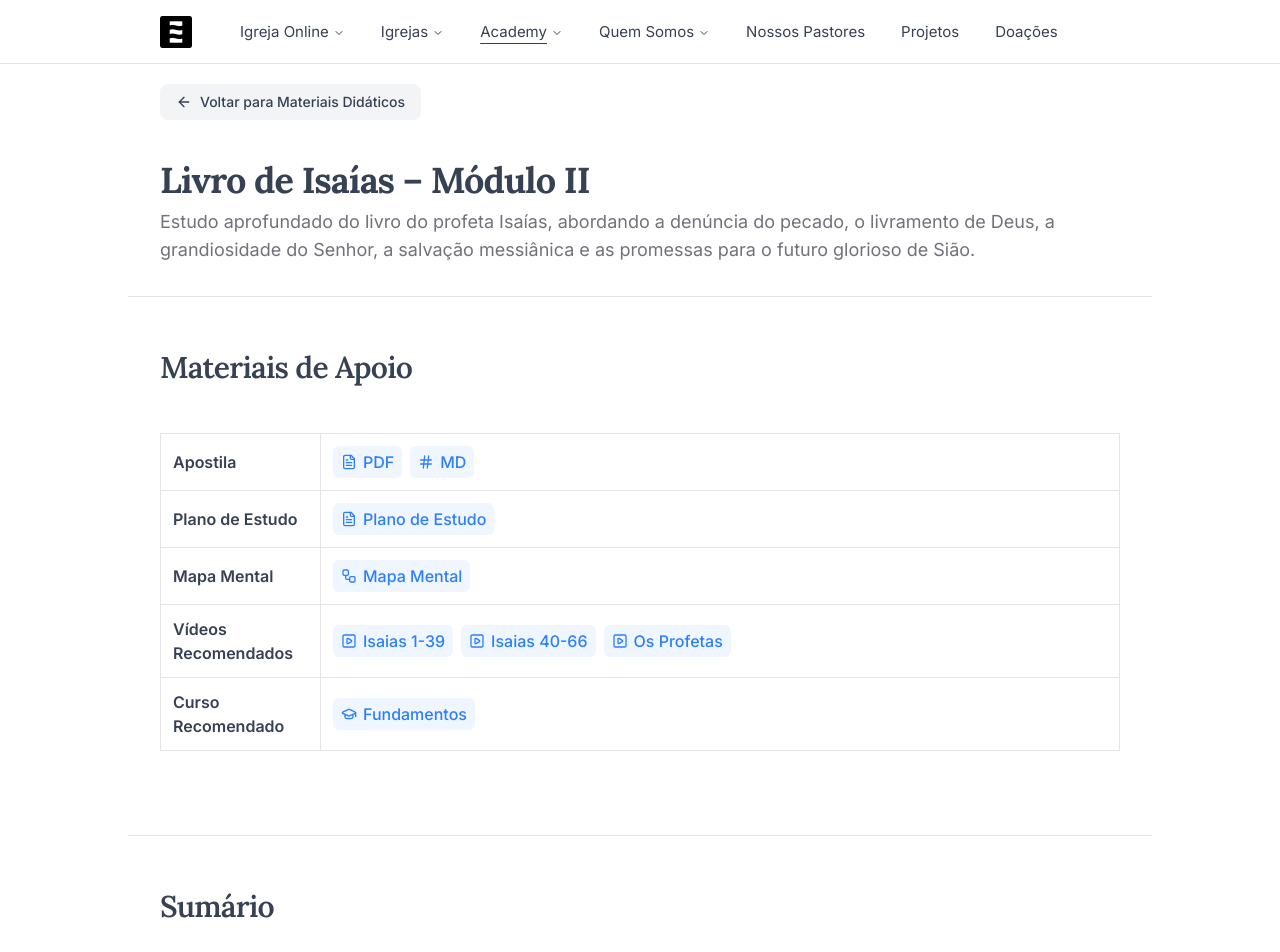
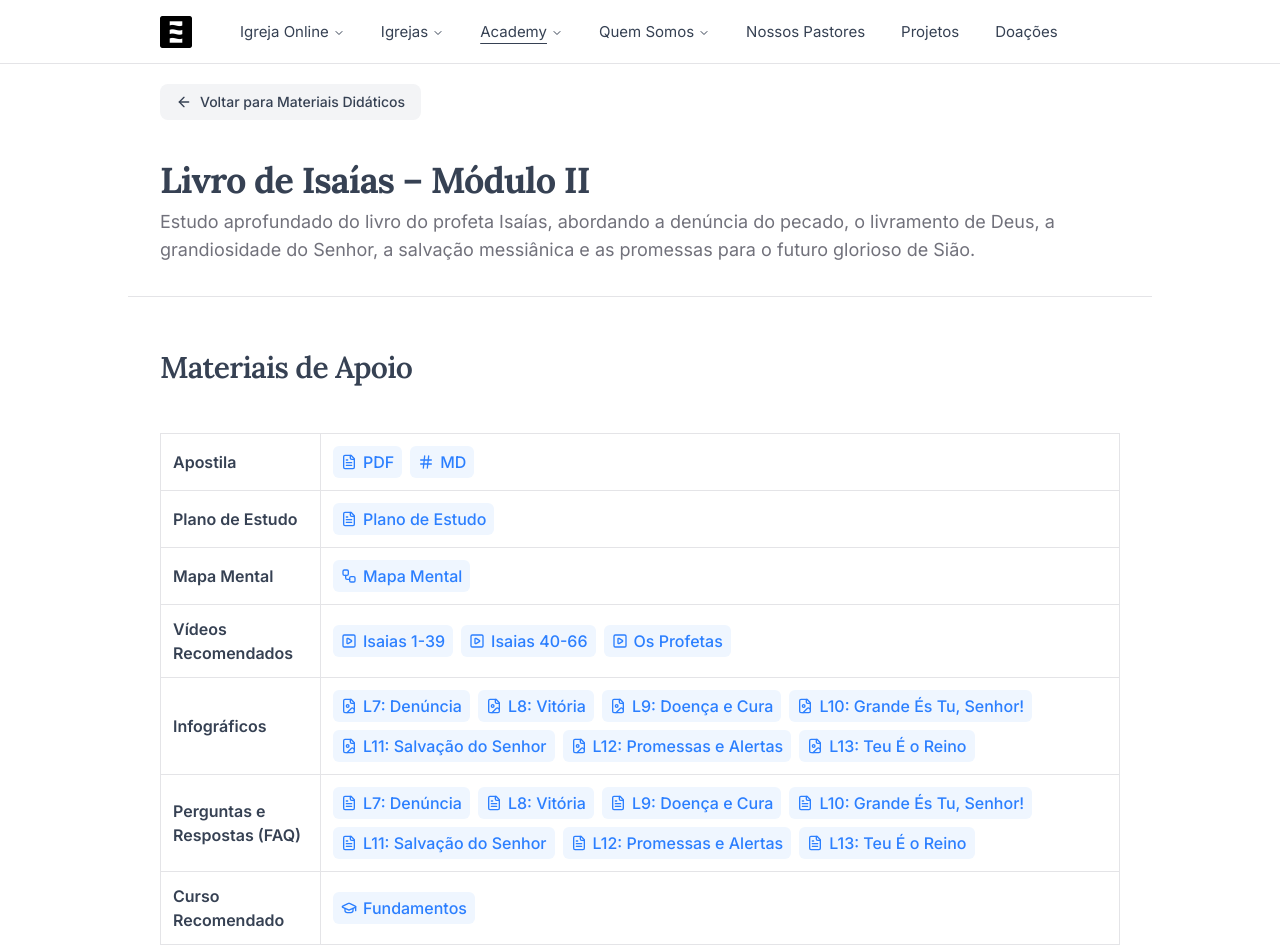
Before and after one commit to oceanodg/ocn-institucional-v4, a Next.js app: page /oceano-academy/materiais-didaticos/isaias-2 in a window 1280 px wide. Shown: the top 952 px of the page. Built offline with nearby package versions, Linux system fonts and the light colour scheme.

Commit message:
feat: add infographics and FAQ sections with links to enhance learning materials for Curso Isaias 2

```diff
--- a/app/(site)/oceano-academy/materiais-didaticos/isaias-2/page.tsx
+++ b/app/(site)/oceano-academy/materiais-didaticos/isaias-2/page.tsx
@@ -1,4 +1,5 @@
 import {
+  FileImage,
   FileText,
   GraduationCap,
   Hash,
@@ -106,6 +107,80 @@ export default function CursoIsaias2() {
                   <LinkSmall href="https://www.youtube.com/watch?v=K8iwowbjX6c">
                     <SquarePlay className="size-4" />
                     Os Profetas
+                  </LinkSmall>
+                </TableCellLinksContainer>
+              </TableCell>
+            </TableRow>
+            <TableRow className="hover:bg-transparent">
+              <TableCell className="border font-semibold">
+                Infográficos
+              </TableCell>
+              <TableCell>
+                <TableCellLinksContainer>
+                  <LinkSmall href="https://drive.google.com/file/d/1Ec3TyXjnIf6E47P14RMb-VlU1VOArSmv/view?usp=sharing">
+                    <FileImage className="size-4" />
+                    L7: Denúncia
+                  </LinkSmall>
+                  <LinkSmall href="https://drive.google.com/file/d/148LwXZXPjLzalB8tIvD4FdRBoMuBlN7o/view?usp=sharing">
+                    <FileImage className="size-4" />
+                    L8: Vitória
+                  </LinkSmall>
+                  <LinkSmall href="https://drive.google.com/file/d/1d9kmUZLOJaCfNwWHdb1ZsSwijIt16_rW/view?usp=sharing">
+                    <FileImage className="size-4" />
+                    L9: Doença e Cura
+                  </LinkSmall>
+                  <LinkSmall href="https://drive.google.com/file/d/1YJyd0spch9zGcCMYyhbepUSUlBbM40CX/view?usp=sharing">
+                    <FileImage className="size-4" />
+                    L10: Grande És Tu, Senhor!
+                  </LinkSmall>
+                  <LinkSmall href="https://drive.google.com/file/d/1XMXBSyn80NCGdJ5XnV8zvua74YlXP95B/view?usp=sharing">
+                    <FileImage className="size-4" />
+                    L11: Salvação do Senhor
+                  </LinkSmall>
+                  <LinkSmall href="https://drive.google.com/file/d/1qTk84wNiquCVfA_jPe_5wTIQMnsq1e7h/view?usp=sharing">
+                    <FileImage className="size-4" />
+                    L12: Promessas e Alertas
+                  </LinkSmall>
+                  <LinkSmall href="https://drive.google.com/file/d/1Ml7XfT9qxI9KudA6mnlqFf2cIRj0sEKb/view?usp=sharing">
+                    <FileImage className="size-4" />
+                    L13: Teu É o Reino
+                  </LinkSmall>
+                </TableCellLinksContainer>
+              </TableCell>
+            </TableRow>
+            <TableRow className="hover:bg-transparent">
+              <TableCell className="border font-semibold">
+                Perguntas e Respostas (FAQ)
+              </TableCell>
+              <TableCell>
+                <TableCellLinksContainer>
+                  <LinkSmall href="https://drive.google.com/file/d/1_u0Ct6jm2zGW8MYmCMC4NJdE7Q5iJ8_I/view?usp=sharing">
+                    <FileText className="size-4" />
+                    L7: Denúncia
+                  </LinkSmall>
+                  <LinkSmall href="https://drive.google.com/file/d/12TsyZYyAQ3pu0eQiv3MeZTIHVKD523Nq/view?usp=sharing">
+                    <FileText className="size-4" />
+                    L8: Vitória
+                  </LinkSmall>
+                  <LinkSmall href="https://drive.google.com/file/d/1E5bsiokQ8OMwSOi6ajnioKHWhoDEsArY/view?usp=sharing">
+                    <FileText className="size-4" />
+                    L9: Doença e Cura
+                  </LinkSmall>
+                  <LinkSmall href="https://drive.google.com/file/d/14jk3XBKDdZUaqBIlYVbumz_MhXGtM6sU/view?usp=sharing">
+                    <FileText className="size-4" />
+                    L10: Grande És Tu, Senhor!
+                  </LinkSmall>
+                  <LinkSmall href="https://drive.google.com/file/d/1YU2ZQuCno-ibP08LDlc8IXEqluyMh_Ag/view?usp=sharing">
+                    <FileText className="size-4" />
+                    L11: Salvação do Senhor
+                  </LinkSmall>
+                  <LinkSmall href="https://drive.google.com/file/d/1_b1csbm4NiS9lIhWdBNIJfsxN1-RCngI/view?usp=sharing">
+                    <FileText className="size-4" />
+                    L12: Promessas e Alertas
+                  </LinkSmall>
+                  <LinkSmall href="https://drive.google.com/file/d/1y6-38yn5Y4n10LXZyhF47TioRGlszj0D/view?usp=sharing">
+                    <FileText className="size-4" />
+                    L13: Teu É o Reino
                   </LinkSmall>
                 </TableCellLinksContainer>
               </TableCell>
```
